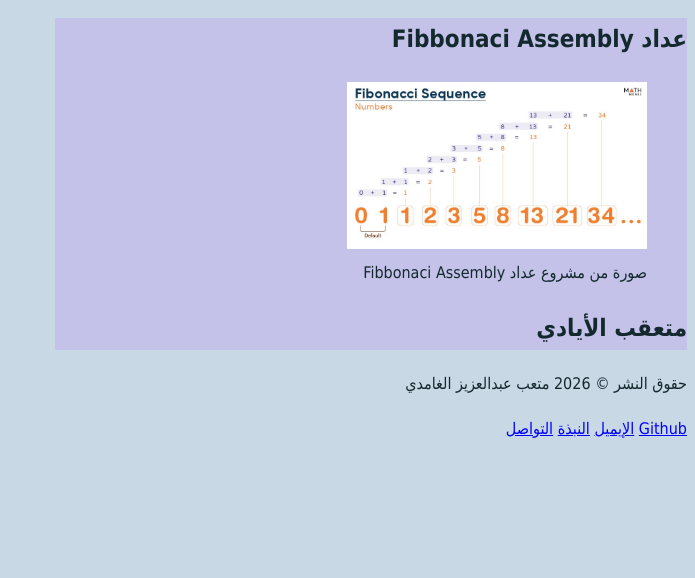
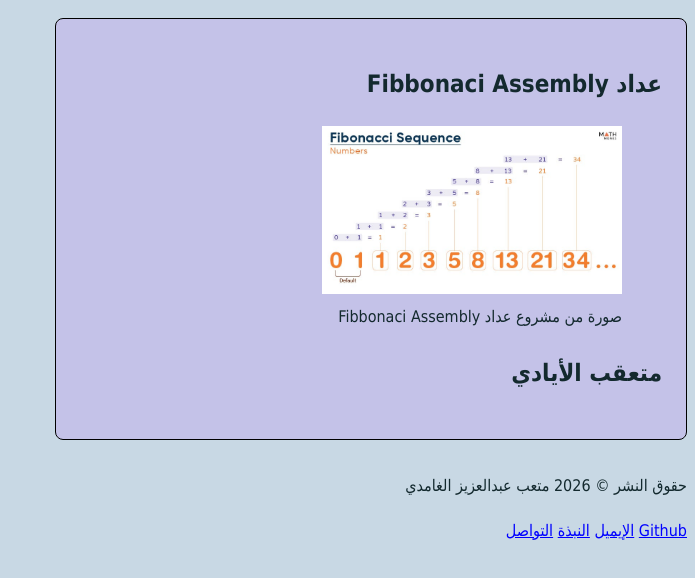
Before and after one commit to Azizowhat/HTML-pathy-project, a plain HTML site: page module-1/projects.html in a window 1280 px wide. Shown: the part 82-660 px from the top of the page, without its empty margins (585-1280 px from the left). Drawn offline with Linux system fonts and the light colour scheme; a web font is replaced by a local one.

Commit message:
Applied the box model to card, and added border-box at the beginning

```diff
--- a/module-1/style.css
+++ b/module-1/style.css
@@ -1,3 +1,9 @@
+
+*,
+*::before,
+*::after {
+  box-sizing: border-box;
+}
 :root {
   --main: #2b6777;
   --bg: #c8d8e4;
@@ -27,6 +33,10 @@ h1 {
 .card {
   background-color: #c4c2e8;
   width: 50%;
+  padding: 1.5rem;
+  border: 1px solid #000000;
+  margin-bottom: 2rem;
+  border-radius: 8px;
 }
 nav a {
   color: blue;
```
